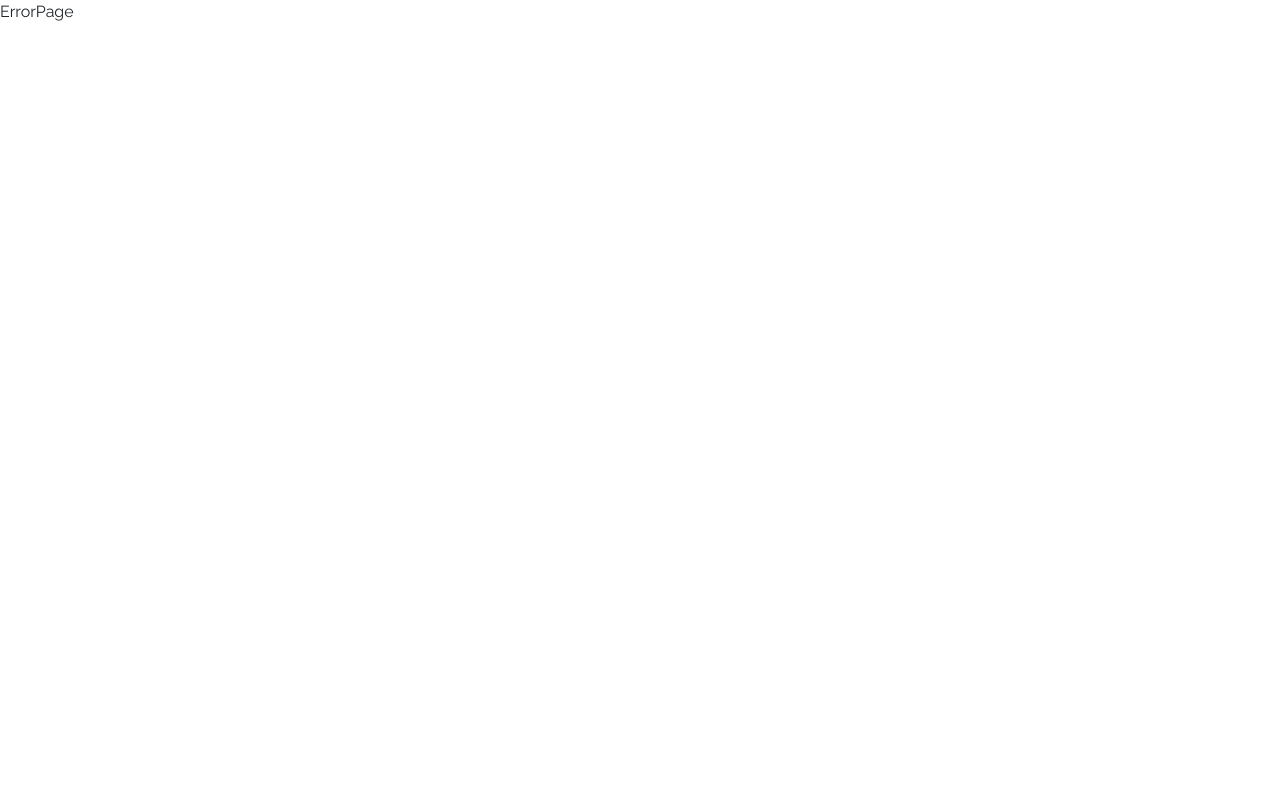
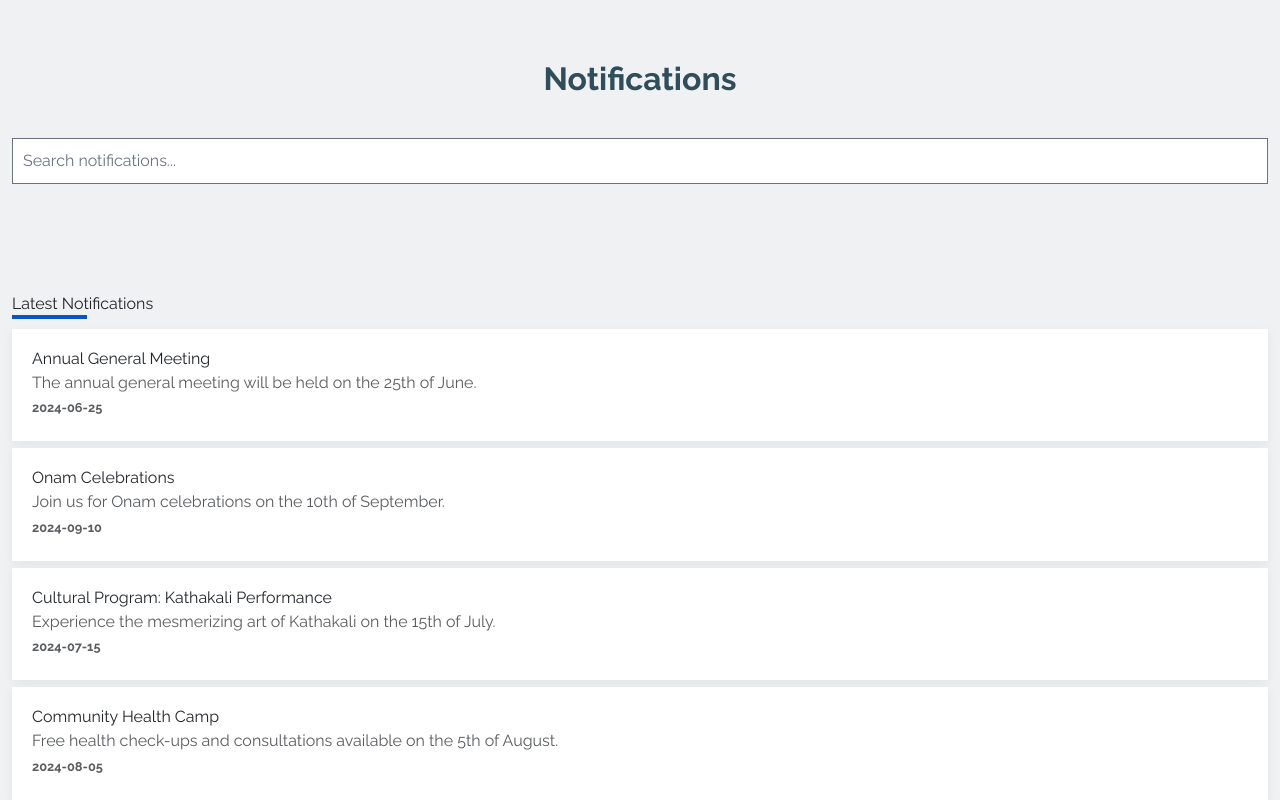
Before and after one commit to vinayakanarookutty/poonekeralasamajam, a React (Vite) app: page /notification in a window 1280 px wide. Before the commit this address had no page. Shown: the top 800 px of the page. Built offline with nearby package versions, Linux system fonts and the light colour scheme.

Commit message:
Notification Page Added

```diff
--- a/src/components/Header.tsx
+++ b/src/components/Header.tsx
@@ -16,7 +16,7 @@ const navLinks: NavLink[] = [
     { url: "#services", text: "Activities" },
     { url: "#portfolio", text: "Gallery" },
     { url: "#testimonials", text: "PKS Committee" },
-    { url: "/noti", text: "Notification" },
+    { url: "/notification", text: "Notification" },
     { url: "/events", text: "Events" },
     { url: "#contact", text: "Contact" },
 ];
--- /dev/null
+++ b/src/components/Notifications.tsx
@@ -0,0 +1,108 @@
+import React, { useState } from 'react';
+
+const NotificationUI: React.FC = () => {
+  const [notifications, setNotifications] = useState([
+    {
+        id: 1,
+        title: "Annual General Meeting",
+        description: "The annual general meeting will be held on the 25th of June.",
+        date: "2024-06-25"
+    },
+    {
+        id: 2,
+        title: "Onam Celebrations",
+        description: "Join us for Onam celebrations on the 10th of September.",
+        date: "2024-09-10"
+    },
+    {
+        id: 3,
+        title: "Cultural Program: Kathakali Performance",
+        description: "Experience the mesmerizing art of Kathakali on the 15th of July.",
+        date: "2024-07-15"
+    },
+    {
+        id: 4,
+        title: "Community Health Camp",
+        description: "Free health check-ups and consultations available on the 5th of August.",
+        date: "2024-08-05"
+    },
+    {
+        id: 5,
+        title: "Educational Seminar: Career Guidance",
+        description: "Learn about career options and opportunities on the 20th of October.",
+        date: "2024-10-20"
+    },
+    {
+        id: 6,
+        title: "Sports Day: Annual Cricket Tournament",
+        description: "Participate in our annual cricket tournament on the 12th of August.",
+        date: "2024-08-12"
+    },
+    {
+        id: 7,
+        title: "Cultural Festival: Kerala Piravi",
+        description: "Celebrate Kerala Piravi with traditional music, dance, and cuisine on the 1st of November.",
+        date: "2024-11-01"
+    },
+    {
+        id: 8,
+        title: "Charity Drive: Clothes Donation Campaign",
+        description: "Donate clothes for the less fortunate. Collection drive on the 8th of September.",
+        date: "2024-09-08"
+    }
+  ]);
+
+  const [searchTerm, setSearchTerm] = useState('');
+
+  const handleSearchChange = (event: React.ChangeEvent<HTMLInputElement>) => {
+    setSearchTerm(event.target.value);
+  };
+
+  const filteredNotifications = notifications.filter(notification =>
+    notification.title.toLowerCase().includes(searchTerm.toLowerCase()) ||
+    notification.description.toLowerCase().includes(searchTerm.toLowerCase())
+  );
+
+  return (
+    <section id="notification" className="notifications">
+      <div className="container">
+        <div className="section-title">
+          <h2>Notifications</h2>
+          <input
+            type="text"
+            placeholder="Search notifications..."
+            value={searchTerm}
+            onChange={handleSearchChange}
+            style={{ width: '100%', padding: '10px', marginTop: '10px', marginBottom: '20px' }}
+          />
+        </div>
+      </div>
+      <div>
+        <section className="section-50">
+
+          <div className="container">
+            <h3 className="m-b-50 heading-line">Latest Notifications <i className="fa fa-bell text-muted"></i></h3>
+            <div className="notification-ui_dd-content">
+              {filteredNotifications.map(notification => (
+                <div key={notification.id} className={`notification-list ${notification.read ? 'notification-list--read' : 'notification-list--unread'}`}>
+                  <div className="notification-list_content">
+                    <div className="notification-list_detail">
+                      <p>{notification.title}</p>
+                      <p className="text-muted">{notification.description}</p>
+                      <p className="text-muted"><b><small>{notification.date}</small></b></p>
+                    </div>
+                  </div>
+                </div>
+              ))}
+            </div>
+            <div className="text-center">
+              <a href="#" className="btn btn-success">Load more activity</a>
+            </div>
+          </div>
+        </section>
+      </div>
+    </section>
+  );
+};
+
+export default NotificationUI;
--- a/src/css/notification.css
+++ b/src/css/notification.css
@@ -1,46 +1,74 @@
-.notifications-container {
-    text-align: center;
-    display: flex;
-    justify-content: center;
-    flex-direction: column;
-    align-items: center;
-    background: #e0fbfc;
-    /* background-image: radial-gradient(circle, #80debb, #50cbc0, #16b6c3, #00a0c2, #0089ba); */
+@import url(https://fonts.googleapis.com/css?family=Roboto:300,400,700&display=swap);
+
+body {
+  font-family: "Roboto", sans-serif;
+  background: #EFF1F3;
+  min-height: 100vh;
+  position: relative;
 }
 
-.notification-heading {
-    background: url(../assets/img/section-title-bg.png) no-repeat;
-    background-position: center top;
-    display: flex;
-    justify-content: center;
-    justify-content: space-between;
-    align-items: center;
-    flex-direction: column;
+a {
+  text-decoration: none;
 }
 
-.notification-title {
-    font-size: 32px;
-    font-weight: 600;
-    color: #2f4d5a;
-    letter-spacing: 2.5px;
-    letter-spacing: 3.5px;
+
+.section-50 {
+  padding: 10px 0;
 }
 
-.notification-subheading {
-    max-width: 1200px;
-    margin-top: 20px;
+.m-b-50 {
+  margin-bottom: 10px;
 }
-.notification-content {
-    margin-top: 100px;
-    display: grid;
-    grid-template-columns: auto auto auto;
-    padding-bottom: 50px;
-    grid-row-gap: 50px;
+
+.dark-link {
+  color: #333;
+  text-decoration: none!important;
 }
-.notification-cards:hover {
-    cursor: pointer;
+
+.heading-line {
+  position: relative;
+  padding-bottom: 5px;
 }
-.notification-cards:hover {
-    scale: 1.1;
-    transition: 0.5s;
+
+.heading-line:after {
+  content: "";
+  height: 4px;
+  width: 75px;
+  background-color: #0355d0;
+  position: absolute;
+  bottom: 0;
+  left: 0;
 }
+
+.notification-ui_dd-content {
+  margin-bottom: 20px;
+}
+
+.notification-list {
+  display: -webkit-box;
+  display: -ms-flexbox;
+  display: flex;
+  -webkit-box-pack: justify;
+  -ms-flex-pack: justify;
+  justify-content: space-between;
+  padding: 20px;
+  margin-bottom: 7px;
+  background: #fff;
+  -webkit-box-shadow: 0 3px 10px rgba(0, 0, 0, 0.06);
+  box-shadow: 0 3px 10px rgba(0, 0, 0, 0.06);
+}
+
+
+
+.notification-list .notification-list_content {
+  display: -webkit-box;
+  display: -ms-flexbox;
+  display: flex;
+}
+
+
+
+.notification-list .notification-list_content .notification-list_detail p {
+  margin-bottom: 5px;
+  line-height: 1.2;
+}
--- a/src/pages/Noti.tsx
+++ /dev/null
@@ -1,76 +0,0 @@
-import NotificationTable from "../components/NotificationTable"
-import BreadCrump from '../components/ui/BreadCrump';
-function Noti() {
-//   const data = [
-//   {
-//     title: 'Water Supply Disruption',
-//     message: 'There will be a water supply disruption on 2024-06-01 due to maintenance work. Please store adequate water in advance.',
-//     date: '25-05-2024',
-//   },
-//   {
-//     title: 'Annual Meeting',
-//     message: 'The annual residents meeting is scheduled for 2024-06-05 at 4:00 PM in the community hall. All residents are requested to attend.',
-//     date: '22-05-2024',
-//   },
-//   {
-//     title: 'Garbage Collection',
-//     message: 'Due to a public holiday, garbage collection will be postponed to 2024-06-03. Please ensure your waste is properly segregated.',
-//     date: '20-05-2024',
-//   },
-
-//   {
-//     title: 'Power Outage Notice',
-//     message: 'There will be a scheduled power outage on 2024-06-10 from 10:00 AM to 2:00 PM for maintenance work. We apologize for any inconvenience caused.',
-//     date: '23-06-2024',
-//   },
-//   {
-//     title: 'Festival Celebration',
-//     message: 'Join us for the Onam celebration on 2024-08-21 at 5:00 PM in the community park. There will be traditional games and a grand feast.',
-//     date: '22-08-2024',
-//   },
-//   {
-//     title: 'Yoga Classes',
-//     message: 'Free yoga classes will be conducted every Saturday at 7:00 AM in the clubhouse. All residents are welcome to join.',
-//     date: '29-06-2024',
-//   },
-//   {
-//     title: 'Swimming Pool Maintenance',
-//     message: 'The swimming pool will be closed for maintenance from 2024-06-15 to 2024-06-20. Please plan accordingly.',
-//     date: '10-06-2024',
-//   },
-//   {
-//     title: 'Book Club Meeting',
-//     message: 'The next book club meeting will be held on 2024-06-18 at 6:00 PM in the library. The book for discussion is "The Alchemist" by Paulo Coelho.',
-//     date: '12-06-2024',
-//   },
-//   {
-//     title: 'Community Cleanup Drive',
-//     message: 'Join us for a community cleanup drive on 2024-06-12 at 8:00 AM. Let’s work together to keep our neighborhood clean and green.',
-//     date: '11-06-2024',
-//   },
-// ];
-
-  return (
-    <div className='h-screen'>
-
-          <div  style={{ backgroundImage: `url(${Image})`,marginTop:"2%" }} className="section-title">
-          <h2>Notifications</h2>
-          <BreadCrump items={["Notification"]} />
-          <p className='mt-3'>
-            PKS is a powerhouse in sports and philanthropy. They host events like
-            the Ball Badminton Tournament and support International Women's Day with
-            aid for the needy. During crises, they step up, providing substantial
-            help during floods, earthquakes, and the Covid-19 pandemic. Their ongoing
-            support for medical and educational needs showcases their commitment to
-            making a difference in people's lives.
-          </p>
-
-        </div>
-{/* <NotificationTable data={data}/> */}
-
-
-    </div>
-  )
-}
-
-export default Noti
```
Also changed, not shown: src/App.tsx (+5 -4 lines).
